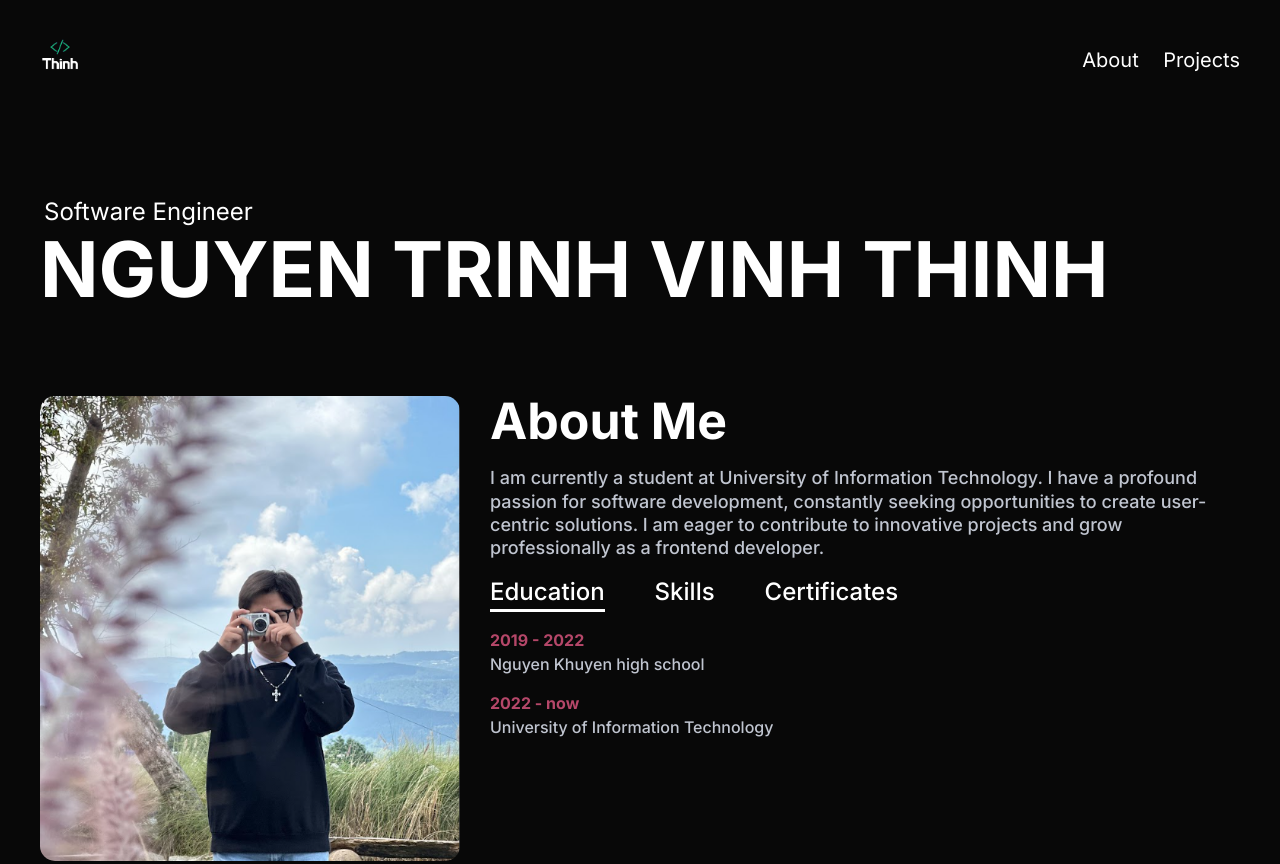
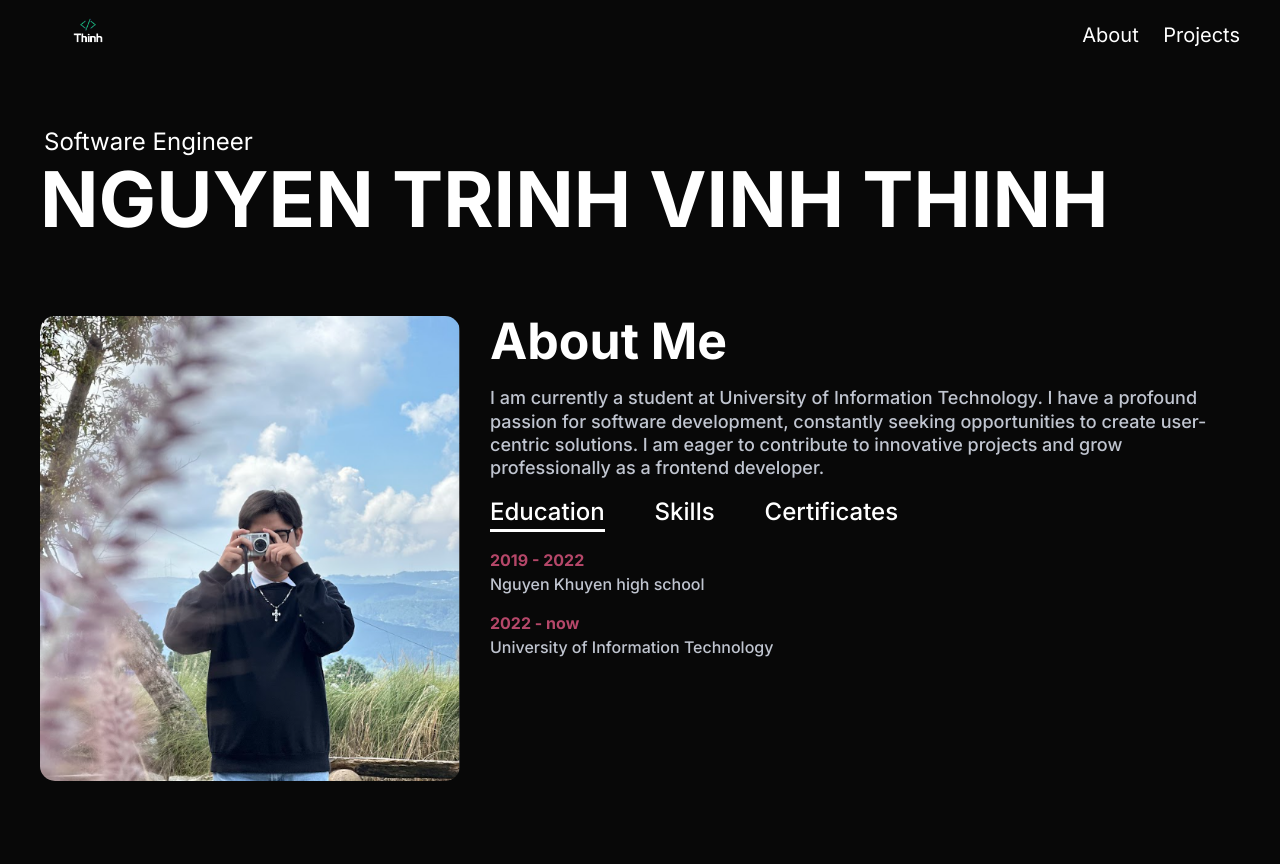
Before and after one commit to VinhThinh0804/Portfolio, a website: page index.html in a window 1280 px wide. Shown: the top 864 px of the page. Drawn offline with Linux system fonts and the light colour scheme.

Commit message:
update style

```diff
--- a/index.html
+++ b/index.html
@@ -20,7 +20,7 @@
                 <ul id="sidemenu">
                     <!-- <li><a href="#header">Blog</a></li> -->
                     <li><a href="#about">About</a></li>
-                    <li><a href="#services">Projects</a></li>
+                    <li><a href="#portfolio">Projects</a></li>
                     <i class="fas fa-times" onclick="closemenu()"></i>
                 </ul>
                 <i class="fas fa-bars" onclick="openmenu()"></i>
@@ -72,7 +72,7 @@
     </div>
 </div>
 
-<div id="portfolio2" class="fade-in">
+<div id="portfolio" class="fade-in">
     <div class="container">
         <h1 class="sub-title">Projects</h1>
         <div class="project-list">
--- a/style.css
+++ b/style.css
@@ -8,6 +8,7 @@
   padding: 0;
   font: inherit;
 }
+
 img,
 picture,
 svg,
@@ -62,7 +63,7 @@ body {
   background-color: #080808;
   background-size: cover;
   background-position: center;
-  margin-bottom: 80px;
+  margin-bottom: 50px;
 }
 
 .container {
@@ -78,21 +79,23 @@ nav {
   align-items: center;
   justify-content: space-between;
   flex-wrap: wrap;
-  margin-bottom: 80px;
+  margin-bottom: 60px;
 }
 
 .logo {
-  max-width: 120px;
-  margin-left: -40px;
+  flex-basis: 8%;
+  max-height: 70px;
   aspect-ratio: 1;
   cursor: pointer;
+  padding-left: -40px;
+  overflow: hidden;
 }
 
 .logo-img {
   width: 100%;
   height: 100%;
   object-fit: cover;
-  object-position: center;
+  object-position: left;
 }
 
 nav ul li {
@@ -142,7 +145,8 @@ nav ul li a:hover::after {
 /* about */
 #about {
   color: #c0c5d0;
-  margin-bottom: 80px;
+  padding: 20px 0;
+  margin-bottom: 30px;
 }
 
 .row {
@@ -256,7 +260,7 @@ nav ul li a:hover::after {
 
 /* Portfolio 2 */
 #portfolio2 {
-  padding: 50px 0;
+  padding: 30px 0;
 }
 
 .project-list {
```
